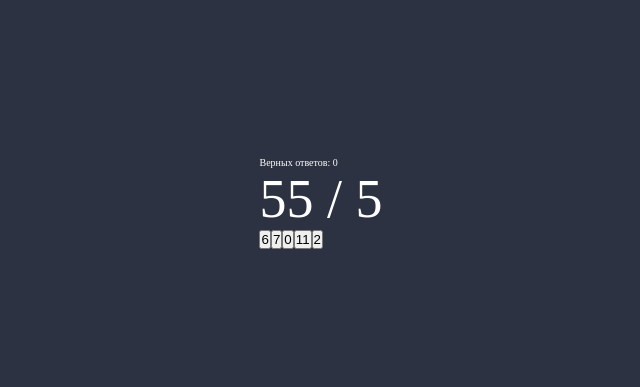
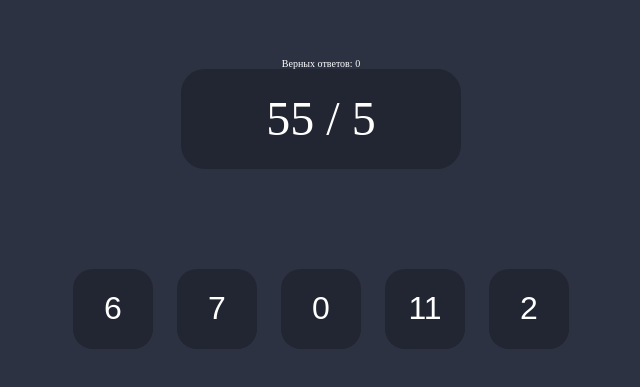
Before and after one commit to ShebalkovD/quizmath_react, a React (Vite) app: page / in a window 1280 px wide. Shown: the part 197-584 px from the top of the page, without its empty margins (319-959 px from the left). Built offline with nearby package versions, Linux system fonts and the light colour scheme.

Commit message:
Стилизация главного экрана

```diff
--- a/package.json
+++ b/package.json
@@ -23,6 +23,6 @@
     "eslint-plugin-react-hooks": "^5.0.0",
     "eslint-plugin-react-refresh": "^0.4.16",
     "globals": "^15.14.0",
-    "vite": "^6.0.5"
+    "vite": "^6.0.11"
   }
 }
--- a/src/App.jsx
+++ b/src/App.jsx
@@ -1,6 +1,5 @@
 import React, { useState } from "react"
 import SectionStart from "./components/SectionStart/SectionStart"
-import Button from "./components/Button/Button"
 import SectionMain from "./components/SectionMain/SectionMain"
 
 function App() {
--- a/src/components/SectionMain/SectionMain.jsx
+++ b/src/components/SectionMain/SectionMain.jsx
@@ -206,10 +206,10 @@ export default function SectionMain () {
     const [currentQuestion, setCurrentQuestion] = useState( createRandomQuestion() )
 
     return(
-        <section>
+        <section className="container">
             <p>Верных ответов: {score}</p>
             <p className = {classes.question}>{currentQuestion.question}</p>
-            <div>
+            <div className = {classes.answer_wrapper}>
                {currentQuestion.answers.map((value) => {
                 return <button onClick = {() => handleClick(value)} key = {value.id} className = {classes.answer}>{value.value}</button>
                })}
--- a/src/components/SectionMain/SectionMain.module.css
+++ b/src/components/SectionMain/SectionMain.module.css
@@ -1,7 +1,54 @@
 .question {
-    font-size: 5.4rem;
+    font-size: 4.8rem;
     text-align: center;
 
-    width: fit-content;
+    display: flex;
+    align-items: center;
+    justify-content: center;
 
+    width: 28rem;
+    height: 10rem;
+    padding: 1.6rem;
+    border-radius: 2.4rem;
+
+    background-color: #222632;
+
+    margin: 0 auto;
+    margin-bottom: 10rem;
 }
+
+.answer {
+    width: 8rem;
+    height: 8rem;
+    padding: 1.6rem;
+    border-radius: 2rem;
+
+    background-color: #222632;
+    color: #fff;
+
+    border: none;
+    outline: none;
+
+    font-size: 3.2rem;
+    text-align: center;
+    font-weight: 400;
+}
+
+.answer:hover {
+    cursor: pointer;
+    background-color: #252936;
+}
+
+.answer_wrapper {
+    width: 100%;
+    display: flex;
+    justify-content: center;
+    align-items: center;
+    gap: 2.4rem;
+    flex-wrap: wrap;
+}
+
+.section {
+    width: 100%;
+    height: 100vh;
+}
--- a/src/components/SectionStart/SectionStart.jsx
+++ b/src/components/SectionStart/SectionStart.jsx
@@ -9,7 +9,7 @@ import Button from '../Button/Button.jsx'
 export default function SectionStart({changeTab}) {
 
     return (
-        <section className={classes.container}>
+        <section className="container">
             <img src={logo} className={classes.logo} alt="quizmath" />
 
             <div className={classes.wrapper}>
--- a/src/components/SectionStart/SectionStart.module.css
+++ b/src/components/SectionStart/SectionStart.module.css
@@ -1,12 +1,3 @@
-.container {
-    max-width: clamp(30rem, 100%, 42rem);
-    display: flex;
-    justify-content: center;
-    flex-direction: column;
-    align-items: center;
-    padding: 0 2rem;
-    margin: 0 auto;
-}
 
 .logo {
     width: 100%;
--- a/src/index.css
+++ b/src/index.css
@@ -18,3 +18,13 @@ body {
     margin: 0;
     padding: 0;
 }
+
+.container {
+    width: clamp(30rem, 100vw, 80rem);
+    display: flex;
+    justify-content: center;
+    flex-direction: column;
+    align-items: center;
+    padding: 0 2rem;
+    margin: 0 auto;
+}
```
Also changed, not shown: 1 other file (tests, documents, lock files or other folders).
